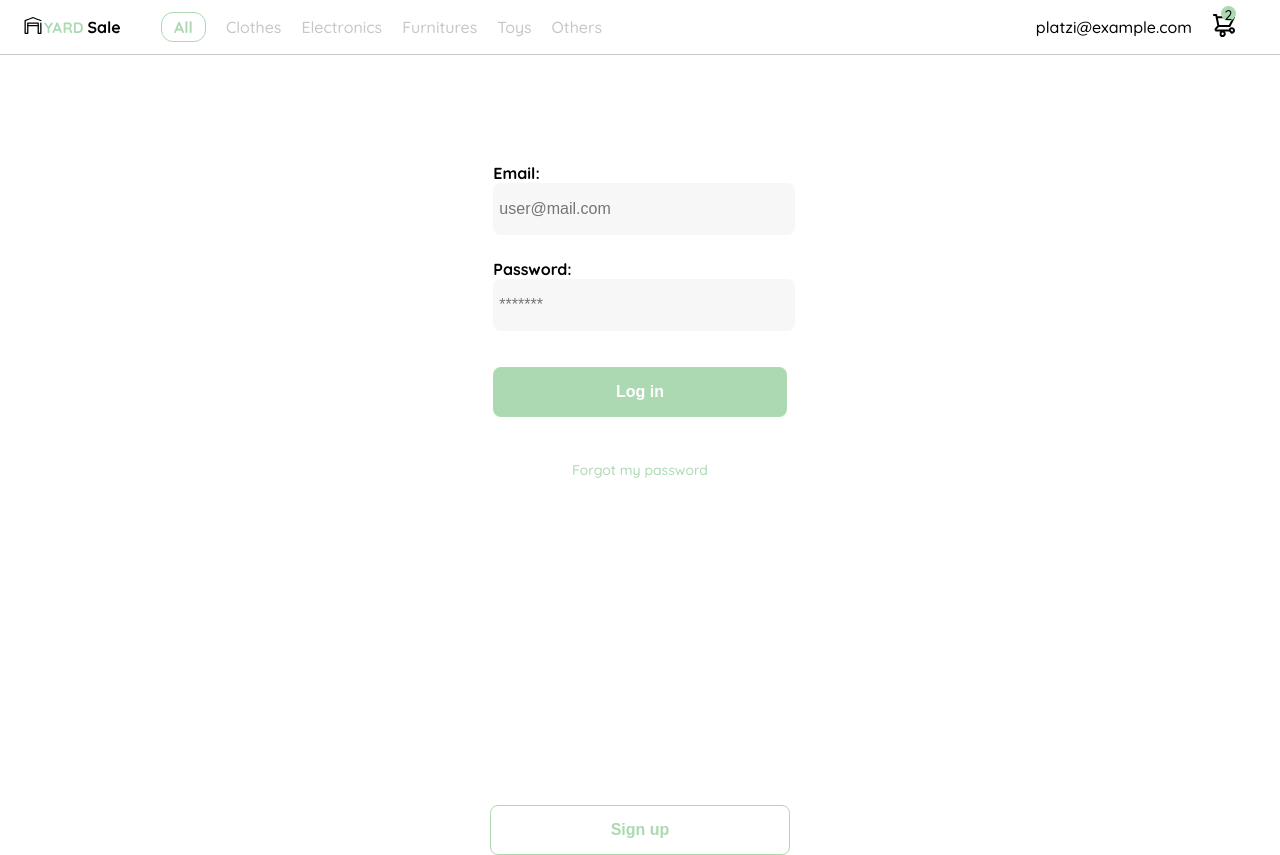
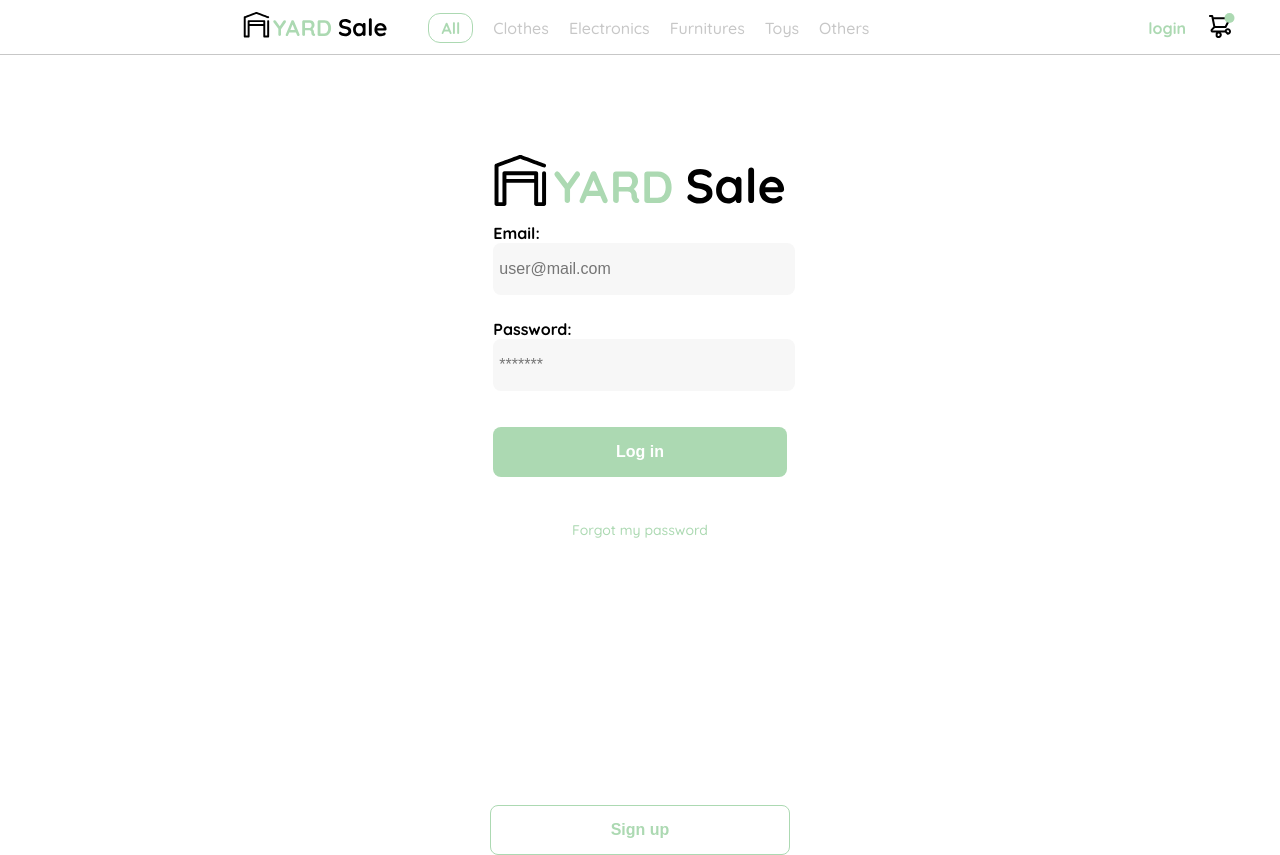
Before and after one commit to Danisca/react-shop, a React app: page /login in a window 1280 px wide. Built offline with nearby package versions, Linux system fonts and the light colour scheme.

Commit message:
decompose header into separated components

```diff
--- a/src/components/Header.jsx
+++ b/src/components/Header.jsx
@@ -1,18 +1,27 @@
 import React from "react";
 import "@styles/header.scss";
 import ImageComponent from '@components/ImageComponent';
+import ListLink from "@components/ListLink";
+import LoggedIn from "@components/LoggedIn";
+import NotLoggedIn from '@components/NotLoggedIn';
+
 import menuLogo from '@logos/logo_yard_sale.svg';
 import menuIcon from '@icons/icon_menu.svg';
-import shoppingCar from '@icons/icon_shopping_cart.svg';
-// import shoppingCarNotification from '@icons/icon_shopping_cart_notification.svg';
+
+
+
+const loggedIn = false;
 
 const Header = () => {
   return (
     <nav className="navbar">
+      <div className="navbar-left-logo">
         <ImageComponent image={menuIcon} imageAlt={"menu icon"} className={"menu-icon"}/>
+
+      </div>
       <section className="navbar-left">
         {/* <img src="./ImageComponents/ImageComponent_yard_sale.svg" alt="" /> */}
-        <ImageComponent image={menuLogo} imageAlt={"Logo de la pagina"}/>
+        <ImageComponent image={menuLogo} imageAlt={"Logo de la pagina"} />
         <ul>
           <li>
             <a href="#">All</a>
@@ -35,18 +44,7 @@ const Header = () => {
         </ul>
       </section>
       <section className="navbar-right">
-        <ul>
-          <li className="user-email">
-            <a href="#">platzi@example.com</a>
-          </li>
-          <li className="shopping-car">
-              <ImageComponent image={shoppingCar} imageAlt={"shopping car icon"} />
-            <div>2</div>
-          </li>
-          {/* <li className="shopping-car-with-items">
-              <ImageComponent image={shoppingCarNotification} imageAlt={"shopping car with notification"} />
-          </li> */}
-        </ul>
+          {loggedIn == true ? <LoggedIn/> : <NotLoggedIn/>}
       </section>
     </nav>
   );
--- /dev/null
+++ b/src/components/ListLink.jsx
@@ -0,0 +1,16 @@
+import React from 'react';
+import { Link } from 'react-router-dom';
+import ImageComponent from "@components/ImageComponent";
+const ListLink = (props)=>{
+    return(
+
+    <li className={props.className}>
+        <Link to={props.to}>
+            {props.text}
+            {props.icon}
+        </Link>
+    </li>
+    );
+}
+
+export default ListLink;
--- /dev/null
+++ b/src/components/LoggedIn.jsx
@@ -0,0 +1,22 @@
+import React from 'react';
+import ListLink from '@components/ListLink';
+import ImageComponent from '@components/ImageComponent';
+import arrowIcon from '@icons/flechita.svg';
+import shoppingCar from '@icons/icon_shopping_cart.svg';
+
+export default function LoggedIn(){
+    return (
+      <ul>
+        <ListLink
+          to={"#"}
+          text={"platzi@example.com"}
+          className={"user-email"}
+          icon={<ImageComponent image={arrowIcon} imageAlt={"Arrow icon"} />}
+        />
+        <li className="shopping-car">
+          <ImageComponent image={shoppingCar} imageAlt={"shopping car icon"} />
+          <div>2</div>
+        </li>
+      </ul>
+    );
+}
--- /dev/null
+++ b/src/components/NotLoggedIn.jsx
@@ -0,0 +1,25 @@
+import React from 'react';
+import ListLink from '@components/ListLink';
+import ImageComponent from '@components/ImageComponent';
+import shoppingCarNotification from '@icons/icon_shopping_cart_notification.svg';
+
+export default function LoggedIn(){
+    return(
+        <ul>
+          <ListLink
+          to={'login'}
+          text={'login'}
+          className={"login-link"}
+          />
+          <ListLink
+          to={''}
+          text={''}
+          className={''}
+          icon={
+            <div>
+              <ImageComponent image={shoppingCarNotification} className={"shopping-car-with-items"} imageAlt={"shopping car with notification"} />
+            </div>
+          }/>
+
+        </ul>);
+}
--- a/src/containers/Login.jsx
+++ b/src/containers/Login.jsx
@@ -1,12 +1,15 @@
 import React from 'react';
-import '../styles/login.scss';
+import '@styles/login.scss';
+import ImageComponent from '@components/ImageComponent';
+import menuLogo from '@logos/logo_yard_sale.svg';
 
 const Login = ()=>{
     return (
         <section className="login">
             <div className="form-container">
                 <form action="#" className="form">
-                    <img src="./logos/logo_yard_sale.svg" alt="logo" className="logo"/>
+                <ImageComponent image={menuLogo} imageAlt={"Logo de la pagina"} />
+                    {/* <img src="./logos/logo_yard_sale.svg" alt="logo" className="logo"/> */}
                     <label className="label">
                         Email:
                         <input type="email" id="email" className="input" placeholder="user@mail.com"/>
--- a/src/routes/App.jsx
+++ b/src/routes/App.jsx
@@ -5,7 +5,7 @@ import Login from '../containers/Login';
 import SendEmail from '../containers/SendEmail';
 import Home from '../pages/Home';
 import NotFound from '../pages/NotFound';
-import '../styles/globals.css';
+import '@styles/globals.css';
 
 const App = ()=>{
     return(
--- a/src/styles/header.scss
+++ b/src/styles/header.scss
@@ -1,4 +1,8 @@
 @import 'vars';
+body{
+    font-family: 'Quicksand', sans-serif;
+    margin: 0;
+}
 .navbar{
     display: flex;
     flex-direction: row;
@@ -16,10 +20,11 @@
 .menu-icon{
     display: none;
 }
-.navbar .navbar-left {
+.navbar .navbar-left, .navbar .navbar-right {
     display: flex;
     flex-direction: row;
     justify-content: space-between;
+    height: 30px;
 }
 .navbar .navbar-left ul,
 .navbar .navbar-right ul{
@@ -28,6 +33,13 @@
     flex-direction: row;
     justify-content: space-between;
     align-items: center;
+}
+
+.navbar .navbar-left .navbar-left-logo{
+    display: flex;
+    height: 30px;
+    justify-content: center;
+    /* align-items: center; */
 }
 
 .navbar .navbar-left ul li,
@@ -51,9 +63,18 @@
 .navbar .navbar-right ul li a {
     color: var(--black);
 }
+.navbar .navbar-right ul li.login-link a{
+    color: var(--hospital-green);
+    font-weight: bolder;
+}
 .shopping-car{
     position: relative;
 }
+
+/* .shopping-car-with-items{
+    display: inline-block;
+    height: 30px;
+} */
 
 .shopping-car div {
     width: 15px;
@@ -70,10 +91,26 @@
     .menu-icon{
         display: block;
     }
+    .navbar{
+        padding: 12px 4px;
+    }
+
+    .navbar .navbar-left, .navbar .navbar-right{
+        justify-content: center;
+    }
+
+    .login-link{
+        display: none;
+    }
+
     .navbar-left ul:nth-child(2){
         display: none;
     }
-    .navbar-right .user-email{
+    .navbar-right .user-email, .navbar-right .login-link{
         display: none;
     }
+    .navbar .navbar-left ul li, .navbar .navbar-right ul li {
+        margin-right: 0;
+        justify-content: center;
+    }
 }
```
Also changed, not shown: src/components/UlList.jsx (added, +9 -0 lines).
